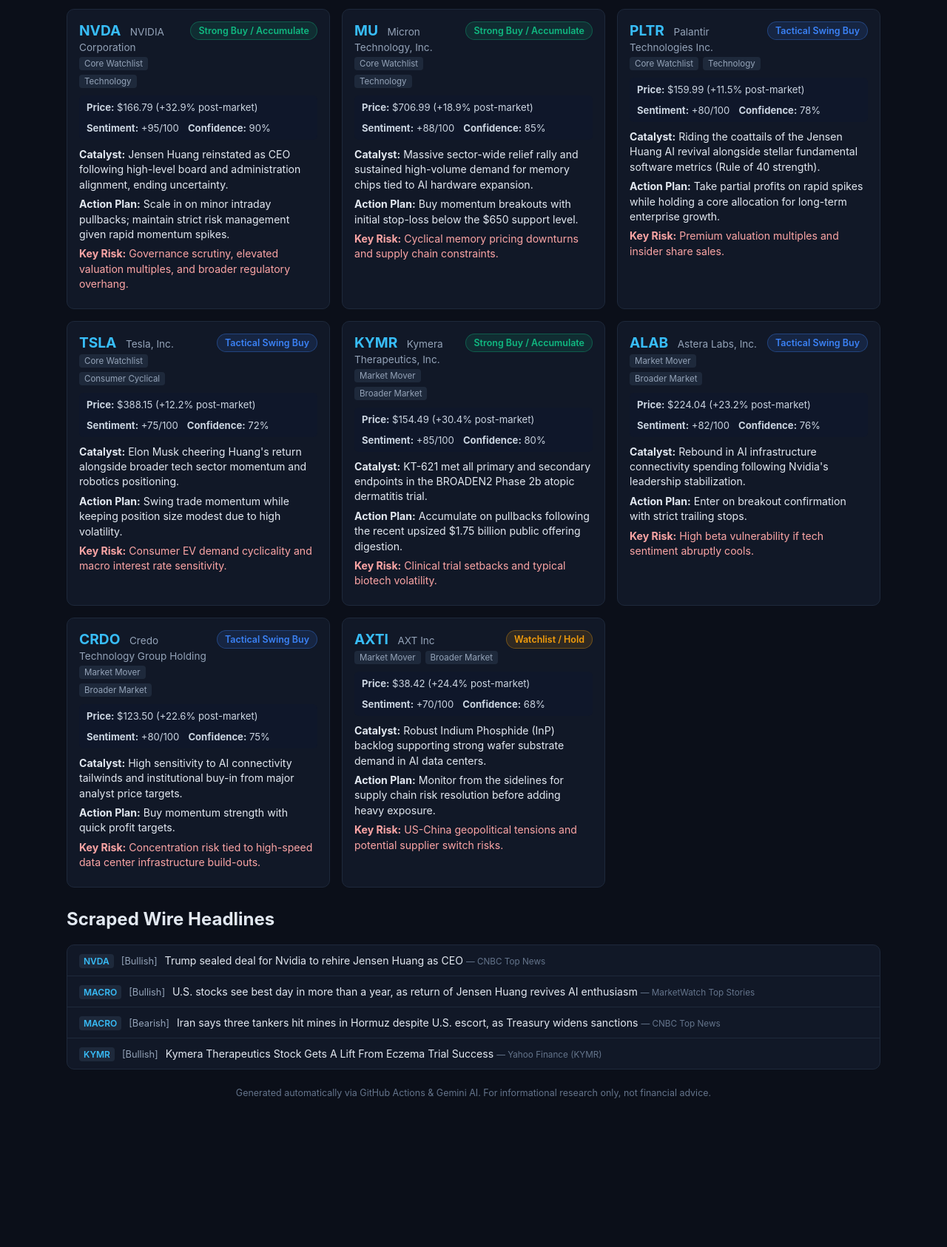
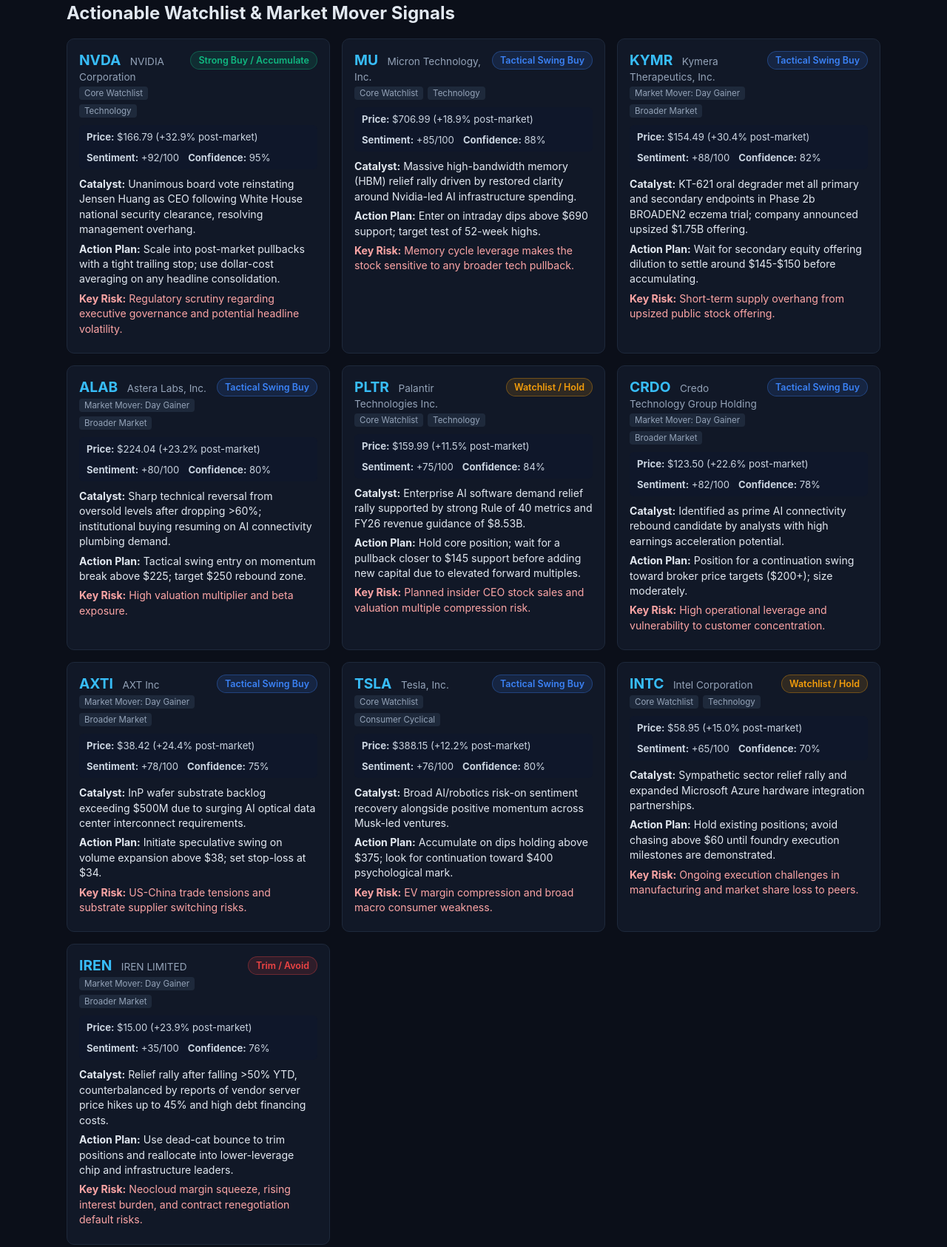
Before and after one commit to tomStarok23/stock-sentiment-terminal, a plain HTML site: page docs/index.html in a window 1280 px wide. Shown: the part 262-1948 px from the top of the page at 74% size. Before the commit the page ends 1767 px from the top, so only its background shows below. Drawn offline with Linux system fonts and the light colour scheme.

Commit message:
chore: update market sentiment scan

```diff
--- a/docs/index.html
+++ b/docs/index.html
@@ -38,14 +38,14 @@
     <header>
       <div>
         <h1>AlphaScrape AI — Automated Market Intelligence</h1>
-        <div class="meta">Session: <strong>Overnight / Extended Wire</strong> &bull; Updated: <strong>2026-11-24 00:56 EST</strong></div>
+        <div class="meta">Session: <strong>Overnight / Extended Wire</strong> &bull; Updated: <strong>2026-11-24 01:08 EST</strong></div>
       </div>
       <div>
-        <strong>Mood:</strong> Bullish (+82/100)
+        <strong>Mood:</strong> Cautiously Bullish (+74/100)
       </div>
     </header>
     <div class="banner">
-      <strong>Executive Synthesis:</strong> US markets are experiencing a robust relief rally and massive technical bounce, driven primarily by Jensen Huang&#x27;s shock reinstatement as CEO of Nvidia, which instantly allayed widespread AI spending fears. Semiconductor infrastructure, memory makers, and high-beta AI proxies are leading broad-based gains, overshadowing lingering geopolitical tensions in the Strait of Hormuz.
+      <strong>Executive Synthesis:</strong> US equity futures and post-market sessions are surging following the dramatic reinstatement of Jensen Huang as Nvidia CEO, triggering a historic relief rally across AI hardware, memory, and software sectors. However, macro headwinds linger as escalating Middle East tensions—notably naval mines striking oil tankers in the Strait of Hormuz—keep geopolitical and energy risks elevated. Quantitative positioning favors selective accumulation in core semiconductor anchors and oversold high-conviction connectivity players while exercising caution on capital-intensive neocloud providers.
     </div>
     <h2>Actionable Watchlist &amp; Market Mover Signals</h2>
     <div class="grid">
@@ -65,12 +65,12 @@
           </div>
           <div class="metrics">
             <span><strong>Price:</strong> $166.79 (+32.9% post-market)</span>
-            <span><strong>Sentiment:</strong> +95/100</span>
-            <span><strong>Confidence:</strong> 90%</span>
+            <span><strong>Sentiment:</strong> +92/100</span>
+            <span><strong>Confidence:</strong> 95%</span>
           </div>
-          <p><strong>Catalyst:</strong> Jensen Huang reinstated as CEO following high-level board and administration alignment, ending uncertainty.</p>
-          <p><strong>Action Plan:</strong> Scale in on minor intraday pullbacks; maintain strict risk management given rapid momentum spikes.</p>
-          <p class="risk"><strong>Key Risk:</strong> Governance scrutiny, elevated valuation multiples, and broader regulatory overhang.</p>
+          <p><strong>Catalyst:</strong> Unanimous board vote reinstating Jensen Huang as CEO following White House national security clearance, resolving management overhang.</p>
+          <p><strong>Action Plan:</strong> Scale into post-market pullbacks with a tight trailing stop; use dollar-cost averaging on any headline consolidation.</p>
+          <p class="risk"><strong>Key Risk:</strong> Regulatory scrutiny regarding executive governance and potential headline volatility.</p>
         </div>
 
         <div class="card">
@@ -83,18 +83,66 @@
                 <span class="pill">Technology</span>
               </div>
             </div>
-            <span class="badge" style="background:#10b98122; color:#10b981; border:1px solid #10b98155;">
-              Strong Buy / Accumulate
+            <span class="badge" style="background:#3b82f622; color:#3b82f6; border:1px solid #3b82f655;">
+              Tactical Swing Buy
             </span>
           </div>
           <div class="metrics">
             <span><strong>Price:</strong> $706.99 (+18.9% post-market)</span>
+            <span><strong>Sentiment:</strong> +85/100</span>
+            <span><strong>Confidence:</strong> 88%</span>
+          </div>
+          <p><strong>Catalyst:</strong> Massive high-bandwidth memory (HBM) relief rally driven by restored clarity around Nvidia-led AI infrastructure spending.</p>
+          <p><strong>Action Plan:</strong> Enter on intraday dips above $690 support; target test of 52-week highs.</p>
+          <p class="risk"><strong>Key Risk:</strong> Memory cycle leverage makes the stock sensitive to any broader tech pullback.</p>
+        </div>
+
+        <div class="card">
+          <div class="card-top">
+            <div>
+              <span class="ticker">KYMR</span>
+              <span class="company">Kymera Therapeutics, Inc.</span>
+              <div class="subtags">
+                <span class="pill">Market Mover: Day Gainer</span>
+                <span class="pill">Broader Market</span>
+              </div>
+            </div>
+            <span class="badge" style="background:#3b82f622; color:#3b82f6; border:1px solid #3b82f655;">
+              Tactical Swing Buy
+            </span>
+          </div>
+          <div class="metrics">
+            <span><strong>Price:</strong> $154.49 (+30.4% post-market)</span>
             <span><strong>Sentiment:</strong> +88/100</span>
-            <span><strong>Confidence:</strong> 85%</span>
+            <span><strong>Confidence:</strong> 82%</span>
           </div>
-          <p><strong>Catalyst:</strong> Massive sector-wide relief rally and sustained high-volume demand for memory chips tied to AI hardware expansion.</p>
-          <p><strong>Action Plan:</strong> Buy momentum breakouts with initial stop-loss below the $650 support level.</p>
-          <p class="risk"><strong>Key Risk:</strong> Cyclical memory pricing downturns and supply chain constraints.</p>
+          <p><strong>Catalyst:</strong> KT-621 oral degrader met all primary and secondary endpoints in Phase 2b BROADEN2 eczema trial; company announced upsized $1.75B offering.</p>
+          <p><strong>Action Plan:</strong> Wait for secondary equity offering dilution to settle around $145-$150 before accumulating.</p>
+          <p class="risk"><strong>Key Risk:</strong> Short-term supply overhang from upsized public stock offering.</p>
+        </div>
+
+        <div class="card">
+          <div class="card-top">
+            <div>
+              <span class="ticker">ALAB</span>
+              <span class="company">Astera Labs, Inc.</span>
+              <div class="subtags">
+                <span class="pill">Market Mover: Day Gainer</span>
+                <span class="pill">Broader Market</span>
+              </div>
+            </div>
+            <span class="badge" style="background:#3b82f622; color:#3b82f6; border:1px solid #3b82f655;">
+              Tactical Swing Buy
+            </span>
+          </div>
+          <div class="metrics">
+            <span><strong>Price:</strong> $224.04 (+23.2% post-market)</span>
+            <span><strong>Sentiment:</strong> +80/100</span>
+            <span><strong>Confidence:</strong> 80%</span>
+          </div>
+          <p><strong>Catalyst:</strong> Sharp technical reversal from oversold levels after dropping &gt;60%; institutional buying resuming on AI connectivity plumbing demand.</p>
+          <p><strong>Action Plan:</strong> Tactical swing entry on momentum break above $225; target $250 rebound zone.</p>
+          <p class="risk"><strong>Key Risk:</strong> High valuation multiplier and beta exposure.</p>
         </div>
 
         <div class="card">
@@ -107,18 +155,66 @@
                 <span class="pill">Technology</span>
               </div>
             </div>
+            <span class="badge" style="background:#f59e0b22; color:#f59e0b; border:1px solid #f59e0b55;">
+              Watchlist / Hold
+            </span>
+          </div>
+          <div class="metrics">
+            <span><strong>Price:</strong> $159.99 (+11.5% post-market)</span>
+            <span><strong>Sentiment:</strong> +75/100</span>
+            <span><strong>Confidence:</strong> 84%</span>
+          </div>
+          <p><strong>Catalyst:</strong> Enterprise AI software demand relief rally supported by strong Rule of 40 metrics and FY26 revenue guidance of $8.53B.</p>
+          <p><strong>Action Plan:</strong> Hold core position; wait for a pullback closer to $145 support before adding new capital due to elevated forward multiples.</p>
+          <p class="risk"><strong>Key Risk:</strong> Planned insider CEO stock sales and valuation multiple compression risk.</p>
+        </div>
+
+        <div class="card">
+          <div class="card-top">
+            <div>
+              <span class="ticker">CRDO</span>
+              <span class="company">Credo Technology Group Holding</span>
+              <div class="subtags">
+                <span class="pill">Market Mover: Day Gainer</span>
+                <span class="pill">Broader Market</span>
+              </div>
+            </div>
             <span class="badge" style="background:#3b82f622; color:#3b82f6; border:1px solid #3b82f655;">
               Tactical Swing Buy
             </span>
           </div>
           <div class="metrics">
-            <span><strong>Price:</strong> $159.99 (+11.5% post-market)</span>
-            <span><strong>Sentiment:</strong> +80/100</span>
+            <span><strong>Price:</strong> $123.50 (+22.6% post-market)</span>
+            <span><strong>Sentiment:</strong> +82/100</span>
             <span><strong>Confidence:</strong> 78%</span>
           </div>
-          <p><strong>Catalyst:</strong> Riding the coattails of the Jensen Huang AI revival alongside stellar fundamental software metrics (Rule of 40 strength).</p>
-          <p><strong>Action Plan:</strong> Take partial profits on rapid spikes while holding a core allocation for long-term enterprise growth.</p>
-          <p class="risk"><strong>Key Risk:</strong> Premium valuation multiples and insider share sales.</p>
+          <p><strong>Catalyst:</strong> Identified as prime AI connectivity rebound candidate by analysts with high earnings acceleration potential.</p>
+          <p><strong>Action Plan:</strong> Position for a continuation swing toward broker price targets ($200+); size moderately.</p>
+          <p class="risk"><strong>Key Risk:</strong> High operational leverage and vulnerability to customer concentration.</p>
+        </div>
+
+        <div class="card">
+          <div class="card-top">
+            <div>
+              <span class="ticker">AXTI</span>
+              <span class="company">AXT Inc</span>
+              <div class="subtags">
+                <span class="pill">Market Mover: Day Gainer</span>
+                <span class="pill">Broader Market</span>
+              </div>
+            </div>
+            <span class="badge" style="background:#3b82f622; color:#3b82f6; border:1px solid #3b82f655;">
+              Tactical Swing Buy
+            </span>
+          </div>
+          <div class="metrics">
+            <span><strong>Price:</strong> $38.42 (+24.4% post-market)</span>
+            <span><strong>Sentiment:</strong> +78/100</span>
+            <span><strong>Confidence:</strong> 75%</span>
+          </div>
+          <p><strong>Catalyst:</strong> InP wafer substrate backlog exceeding $500M due to surging AI optical data center interconnect requirements.</p>
+          <p><strong>Action Plan:</strong> Initiate speculative swing on volume expansion above $38; set stop-loss at $34.</p>
+          <p class="risk"><strong>Key Risk:</strong> US-China trade tensions and substrate supplier switching risks.</p>
         </div>
 
         <div class="card">
@@ -137,94 +233,22 @@
           </div>
           <div class="metrics">
             <span><strong>Price:</strong> $388.15 (+12.2% post-market)</span>
-            <span><strong>Sentiment:</strong> +75/100</span>
-            <span><strong>Confidence:</strong> 72%</span>
+            <span><strong>Sentiment:</strong> +76/100</span>
+            <span><strong>Confidence:</strong> 80%</span>
           </div>
-          <p><strong>Catalyst:</strong> Elon Musk cheering Huang&#x27;s return alongside broader tech sector momentum and robotics positioning.</p>
-          <p><strong>Action Plan:</strong> Swing trade momentum while keeping position size modest due to high volatility.</p>
-          <p class="risk"><strong>Key Risk:</strong> Consumer EV demand cyclicality and macro interest rate sensitivity.</p>
+          <p><strong>Catalyst:</strong> Broad AI/robotics risk-on sentiment recovery alongside positive momentum across Musk-led ventures.</p>
+          <p><strong>Action Plan:</strong> Accumulate on dips holding above $375; look for continuation toward $400 psychological mark.</p>
+          <p class="risk"><strong>Key Risk:</strong> EV margin compression and broad macro consumer weakness.</p>
         </div>
 
         <div class="card">
           <div class="card-top">
             <div>
-              <span class="ticker">KYMR</span>
-              <span class="company">Kymera Therapeutics, Inc.</span>
+              <span class="ticker">INTC</span>
+              <span class="company">Intel Corporation</span>
               <div class="subtags">
-                <span class="pill">Market Mover</span>
-                <span class="pill">Broader Market</span>
-              </div>
-            </div>
-            <span class="badge" style="background:#10b98122; color:#10b981; border:1px solid #10b98155;">
-              Strong Buy / Accumulate
-            </span>
-          </div>
-          <div class="metrics">
-            <span><strong>Price:</strong> $154.49 (+30.4% post-market)</span>
-            <span><strong>Sentiment:</strong> +85/100</span>
-            <span><strong>Confidence:</strong> 80%</span>
-          </div>
-          <p><strong>Catalyst:</strong> KT-621 met all primary and secondary endpoints in the BROADEN2 Phase 2b atopic dermatitis trial.</p>
-          <p><strong>Action Plan:</strong> Accumulate on pullbacks following the recent upsized $1.75 billion public offering digestion.</p>
-          <p class="risk"><strong>Key Risk:</strong> Clinical trial setbacks and typical biotech volatility.</p>
-        </div>
-
-        <div class="card">
-          <div class="card-top">
-            <div>
-              <span class="ticker">ALAB</span>
-              <span class="company">Astera Labs, Inc.</span>
-              <div class="subtags">
-                <span class="pill">Market Mover</span>
-                <span class="pill">Broader Market</span>
-              </div>
-            </div>
-            <span class="badge" style="background:#3b82f622; color:#3b82f6; border:1px solid #3b82f655;">
-              Tactical Swing Buy
-            </span>
-          </div>
-          <div class="metrics">
-            <span><strong>Price:</strong> $224.04 (+23.2% post-market)</span>
-            <span><strong>Sentiment:</strong> +82/100</span>
-            <span><strong>Confidence:</strong> 76%</span>
-          </div>
-          <p><strong>Catalyst:</strong> Rebound in AI infrastructure connectivity spending following Nvidia&#x27;s leadership stabilization.</p>
-          <p><strong>Action Plan:</strong> Enter on breakout confirmation with strict trailing stops.</p>
-          <p class="risk"><strong>Key Risk:</strong> High beta vulnerability if tech sentiment abruptly cools.</p>
-        </div>
-
-        <div class="card">
-          <div class="card-top">
-            <div>
-              <span class="ticker">CRDO</span>
-              <span class="company">Credo Technology Group Holding</span>
-              <div class="subtags">
-                <span class="pill">Market Mover</span>
-                <span class="pill">Broader Market</span>
-              </div>
-            </div>
-            <span class="badge" style="background:#3b82f622; color:#3b82f6; border:1px solid #3b82f655;">
-              Tactical Swing Buy
-            </span>
-          </div>
-          <div class="metrics">
-            <span><strong>Price:</strong> $123.50 (+22.6% post-market)</span>
-            <span><strong>Sentiment:</strong> +80/100</span>
-            <span><strong>Confidence:</strong> 75%</span>
-          </div>
-          <p><strong>Catalyst:</strong> High sensitivity to AI connectivity tailwinds and institutional buy-in from major analyst price targets.</p>
-          <p><strong>Action Plan:</strong> Buy momentum strength with quick profit targets.</p>
-          <p class="risk"><strong>Key Risk:</strong> Concentration risk tied to high-speed data center infrastructure build-outs.</p>
-        </div>
-
-        <div class="card">
-          <div class="card-top">
-            <div>
-              <span class="ticker">AXTI</span>
-              <span class="company">AXT Inc</span>
-              <div class="subtags">
-                <span class="pill">Market Mover</span>
-                <span class="pill">Broader Market</span>
+                <span class="pill">Core Watchlist</span>
+                <span class="pill">Technology</span>
               </div>
             </div>
             <span class="badge" style="background:#f59e0b22; color:#f59e0b; border:1px solid #f59e0b55;">
@@ -232,13 +256,37 @@
             </span>
           </div>
           <div class="metrics">
-            <span><strong>Price:</strong> $38.42 (+24.4% post-market)</span>
-            <span><strong>Sentiment:</strong> +70/100</span>
-            <span><strong>Confidence:</strong> 68%</span>
+            <span><strong>Price:</strong> $58.95 (+15.0% post-market)</span>
+            <span><strong>Sentiment:</strong> +65/100</span>
+            <span><strong>Confidence:</strong> 70%</span>
           </div>
-          <p><strong>Catalyst:</strong> Robust Indium Phosphide (InP) backlog supporting strong wafer substrate demand in AI data centers.</p>
-          <p><strong>Action Plan:</strong> Monitor from the sidelines for supply chain risk resolution before adding heavy exposure.</p>
-          <p class="risk"><strong>Key Risk:</strong> US-China geopolitical tensions and potential supplier switch risks.</p>
+          <p><strong>Catalyst:</strong> Sympathetic sector relief rally and expanded Microsoft Azure hardware integration partnerships.</p>
+          <p><strong>Action Plan:</strong> Hold existing positions; avoid chasing above $60 until foundry execution milestones are demonstrated.</p>
+          <p class="risk"><strong>Key Risk:</strong> Ongoing execution challenges in manufacturing and market share loss to peers.</p>
+        </div>
+
+        <div class="card">
+          <div class="card-top">
+            <div>
+              <span class="ticker">IREN</span>
+              <span class="company">IREN LIMITED</span>
+              <div class="subtags">
+                <span class="pill">Market Mover: Day Gainer</span>
+                <span class="pill">Broader Market</span>
+              </div>
+            </div>
+            <span class="badge" style="background:#ef444422; color:#ef4444; border:1px solid #ef444455;">
+              Trim / Avoid
+            </span>
+          </div>
+          <div class="metrics">
+            <span><strong>Price:</strong> $15.00 (+23.9% post-market)</span>
+            <span><strong>Sentiment:</strong> +35/100</span>
+            <span><strong>Confidence:</strong> 76%</span>
+          </div>
+          <p><strong>Catalyst:</strong> Relief rally after falling &gt;50% YTD, counterbalanced by reports of vendor server price hikes up to 45% and high debt financing costs.</p>
+          <p><strong>Action Plan:</strong> Use dead-cat bounce to trim positions and reallocate into lower-leverage chip and infrastructure leaders.</p>
+          <p class="risk"><strong>Key Risk:</strong> Neocloud margin squeeze, rising interest burden, and contract renegotiation default risks.</p>
         </div>
         </div>
     <h2>Scraped Wire Headlines</h2>
@@ -252,16 +300,16 @@
 
         <li>
           <span class="tag">MACRO</span>
-          <span class="sent">[Bullish]</span>
-          <a href="https://www.marketwatch.com/story/u-s-stocks-see-best-day-in-more-than-a-year-as-return-of-jensen-huang-revives-ai-enthusiasm-c3b9d274?mod=mw_rss_topstories" target="_blank" rel="noopener">U.S. stocks see best day in more than a year, as return of Jensen Huang revives AI enthusiasm</a>
-          <small>— MarketWatch Top Stories</small>
+          <span class="sent">[Bearish]</span>
+          <a href="https://www.cnbc.com/2026/11/24/iran-trump-hormuz-crude-.html" target="_blank" rel="noopener">Iran says three tankers hit mines in Hormuz despite U.S. escort, as Treasury widens sanctions</a>
+          <small>— CNBC Top News</small>
         </li>
 
         <li>
-          <span class="tag">MACRO</span>
-          <span class="sent">[Bearish]</span>
-          <a href="https://www.cnbc.com/2026/11/24/iran-trump-hormuz-crude-.html" target="_blank" rel="noopener">Iran says three tankers hit mines in Hormuz despite U.S. escort, as Treasury widens sanctions</a>
-          <small>— CNBC Top News</small>
+          <span class="tag">MU</span>
+          <span class="sent">[Bullish]</span>
+          <a href="https://www.fool.com/coverage/stock-market-today/2026/11/23/stock-market-today-nov-23-micron-surges-19-as-nvidia-ceo-change-calms-ai-spending-fears/?.tsrc=rss" target="_blank" rel="noopener">Stock Market Today, Nov. 23: Micron Surges 19% as Nvidia CEO Change Calms AI Spending Fears</a>
+          <small>— Yahoo Finance (MU)</small>
         </li>
 
         <li>
@@ -270,6 +318,13 @@
           <a href="https://finance.yahoo.com/healthcare/articles/kymera-therapeutics-stock-gets-lift-042552072.html?.tsrc=rss" target="_blank" rel="noopener">Kymera Therapeutics Stock Gets A Lift From Eczema Trial Success</a>
           <small>— Yahoo Finance (KYMR)</small>
         </li>
+
+        <li>
+          <span class="tag">IREN</span>
+          <span class="sent">[Bearish]</span>
+          <a href="https://www.tikr.com/blog/scott-galloway-says-neoclouds-are-going-to-default-coreweaves-interest-bill-is-the-problem?ref=yahoofinance&amp;tlnk=yf-261123-7wg58h48&amp;.tsrc=rss" target="_blank" rel="noopener">Scott Galloway Says Neoclouds Are “Going to Default.” CoreWeave’s Interest Bill Is the Problem</a>
+          <small>— Yahoo Finance (IREN)</small>
+        </li>
         </ul>
     <footer>Generated automatically via GitHub Actions &amp; Gemini AI. For informational research only, not financial advice.</footer>
   </div>
```
Also changed, not shown: docs/latest.json (+111 -78 lines).
